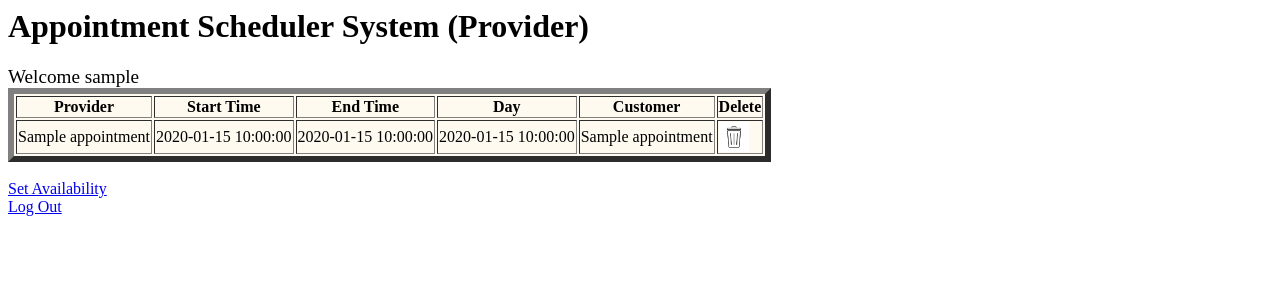
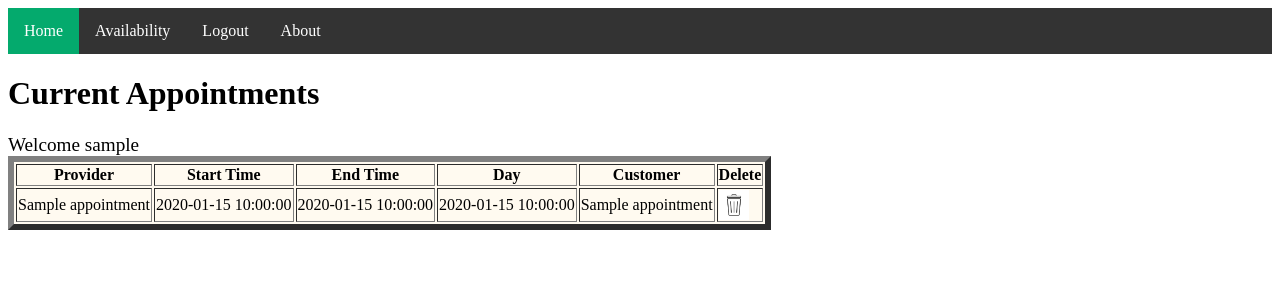
Before and after one commit to aarondunn21/AppointmentScheduler, a Flask app: page /providerHome/1 in a window 1280 px wide. Shown: the top 300 px of the page. Run offline with Flask 3, Linux system fonts and the light colour scheme; a database or web service that is not in the repository returns one stand-in record (values such as "Sample title").

Commit message:
NavBar addition

```diff
--- a/static/styles/style.css
+++ b/static/styles/style.css
@@ -24,6 +24,16 @@ input[type=text], input[type=password], input[type=email] {
     background-color: #45a049;
   }
 
+  input[type=time]{
+    width: 200px;
+    padding: 12px 20px;
+    margin: 8px 0;
+    display: inline-block;
+    border: 1px solid #ccc;
+    border-radius: 4px;
+    box-sizing: border-box;
+  }
+
   table{
     background: floralwhite;
   }
@@ -33,3 +43,31 @@ input[type=text], input[type=password], input[type=email] {
     height: 30px;;
     width: max-content;
   }
+
+  ul {
+    list-style-type: none;
+    margin: 0;
+    padding: 0;
+    overflow: hidden;
+    background-color: #333;
+  }
+
+  li {
+    float: left;
+  }
+
+  li a {
+    display: block;
+    color: white;
+    text-align: center;
+    padding: 14px 16px;
+    text-decoration: none;
+  }
+
+  li a:hover:not(.active) {
+    background-color: #111;
+  }
+
+  .active {
+    background-color: #04AA6D;
+  }
--- a/templates/providerHome.html
+++ b/templates/providerHome.html
@@ -1,6 +1,19 @@
-<h1>Appointment Scheduler System (Provider)</h1>
+<html>
+      <head>
+        <link rel= "stylesheet" type= "text/css" href= "{{ url_for('static',filename='styles/style.css') }}">
+      </head>
+      <body>
+        <ul>
+                <li><a class="active" href="{{url_for('providerHome', id=user['public_id'])}}">Home</a></li>
+                <li><a href="{{ url_for('setSchedule', id=user['public_id'])}}">Availability</a></li>
+                <li><a href="{{ url_for('login')}}">Logout</a></li>
+                <li><a href="#about">About</a></li>
+              </ul>
 
-<link rel= "stylesheet" type= "text/css" href= "{{ url_for('static',filename='styles/style.css') }}">
+
+<h1> Current Appointments</h1>
+
+
 
 
 
@@ -32,7 +45,9 @@
 
 
         <br>
-        <a href="{{ url_for('setSchedule', id=user['public_id'])}}">Set Availability</a>
+
 
         <br>
-        <a href="{{ url_for('login')}}">Log Out</a>
+
+        </body>
+        </html>
```
Also changed, not shown: app.py (+0 -11 lines), templates/createAppointment.html (+21 -3 lines), templates/setSchedule.html (+8 -9 lines), templates/userHome.html (+19 -5 lines).
